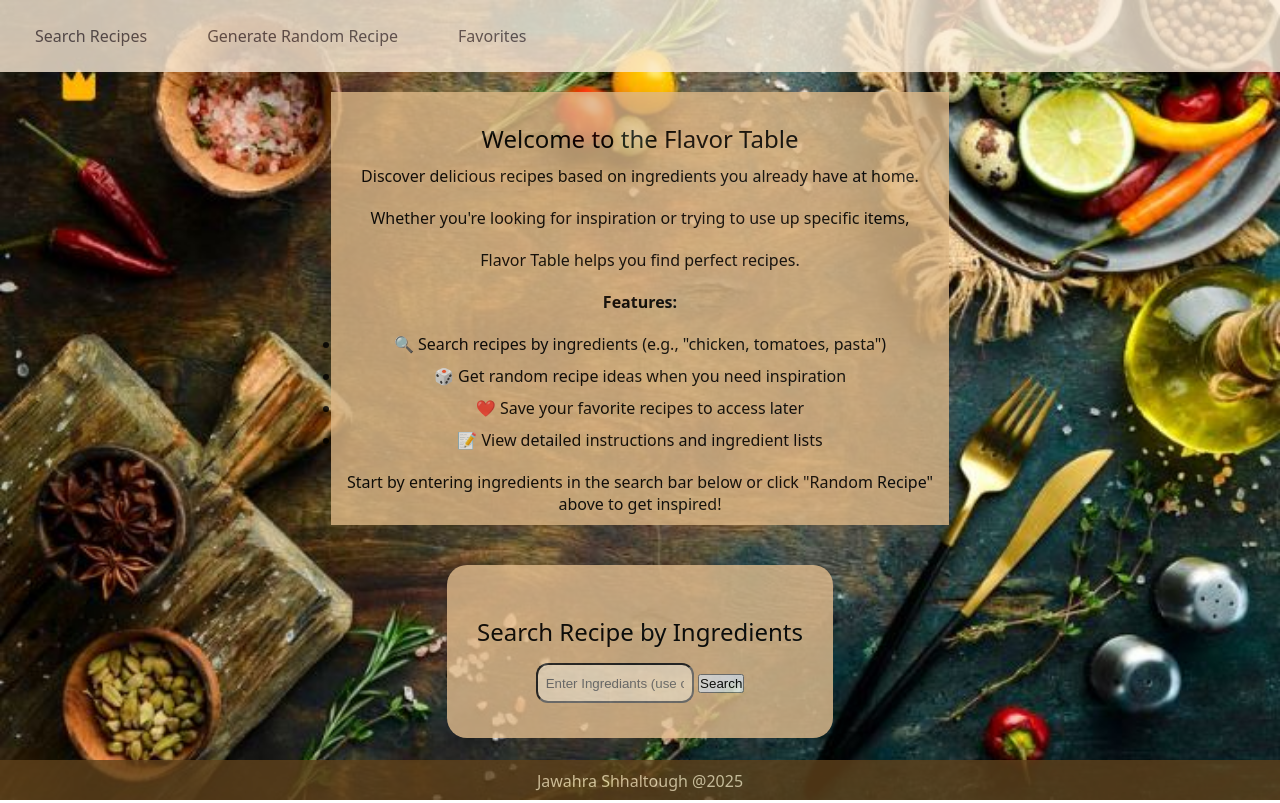
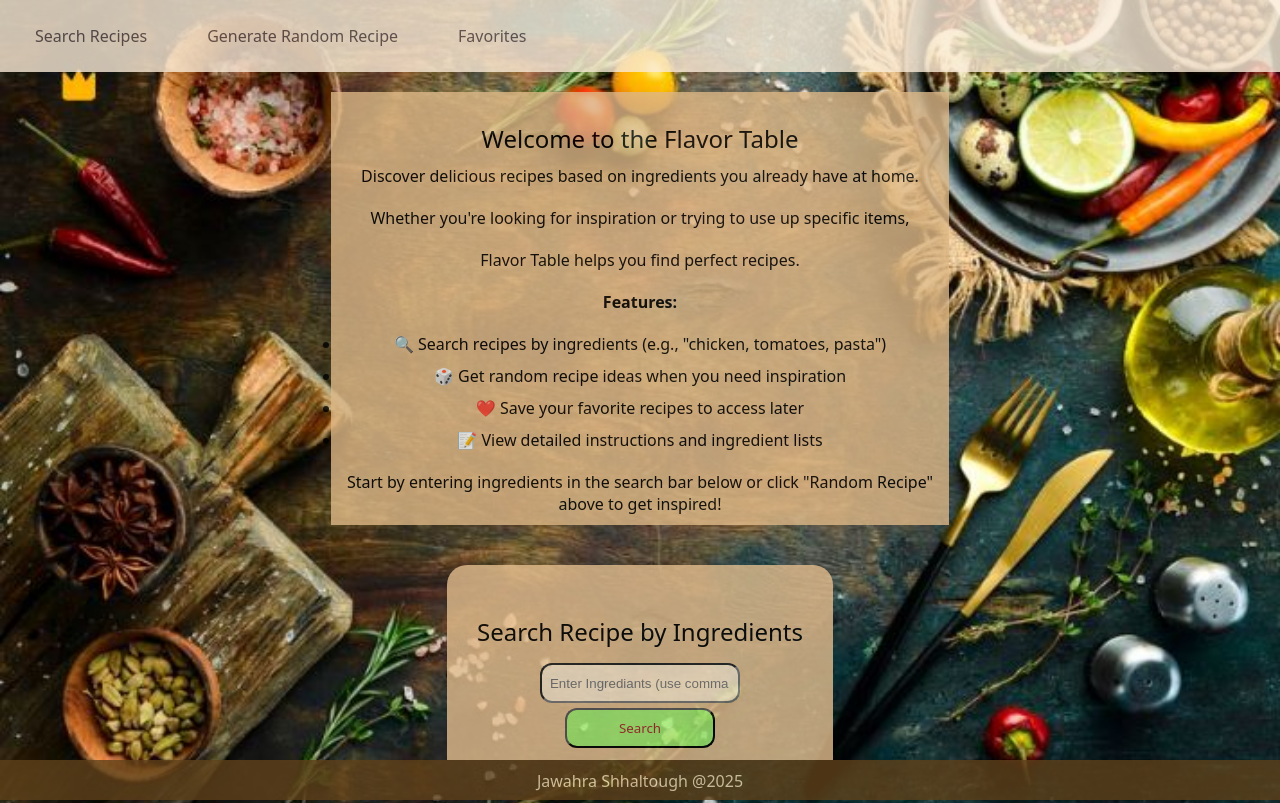
Before and after one commit to JawharaYahya/Flaver-Table, a website: page public/index.html in a window 1280 px wide. Drawn offline with Linux system fonts and the light colour scheme; a web font is replaced by a local one.

Commit message:
update css

```diff
--- a/public/css/style.css
+++ b/public/css/style.css
@@ -11,7 +11,7 @@
 body {
     justify-items: center;
     background-image:  url('../bkgJPG.JPG');
-    opacity: 80%;
+    opacity: 0.8;
     background-repeat: no-repeat;
     background-size: cover;
 }
@@ -71,7 +71,7 @@ li{
 
 }
 #ingrediants-input{
-  width:50%;
+  width:200px;
   height: 40px;
   border-radius: 12px;
   padding: 8px;
@@ -87,9 +87,14 @@ background-color: rgb(164, 240, 114);
   margin-bottom: 10px;
   margin-left: 10px;
 }
-#searchbtn{
-   height: 60px;
+#searchBtn{
+   height: 40px;
+   width: 150px;
    color: brown;
+   background-color: rgb(164, 240, 114);
+  border-radius: 12px;
+ font-family: "Tagesschrift", system-ui;
+ margin: 5px;
 }
 
 #getRandomBtn{
--- a/routes/recipes.js
+++ b/routes/recipes.js
@@ -27,7 +27,7 @@ try {
         }
         const number =5;
 const response = await axios.get(`https://api.spoonacular.com/recipes/findByIngredients?ingredients=${ingredients}&number=${number}&apiKey=${process.env.API_KEY}`);
-
+       console.log('Ingredients used for search:', ingredients);
     res.json(response.data);
 
 } catch (error) {
```
